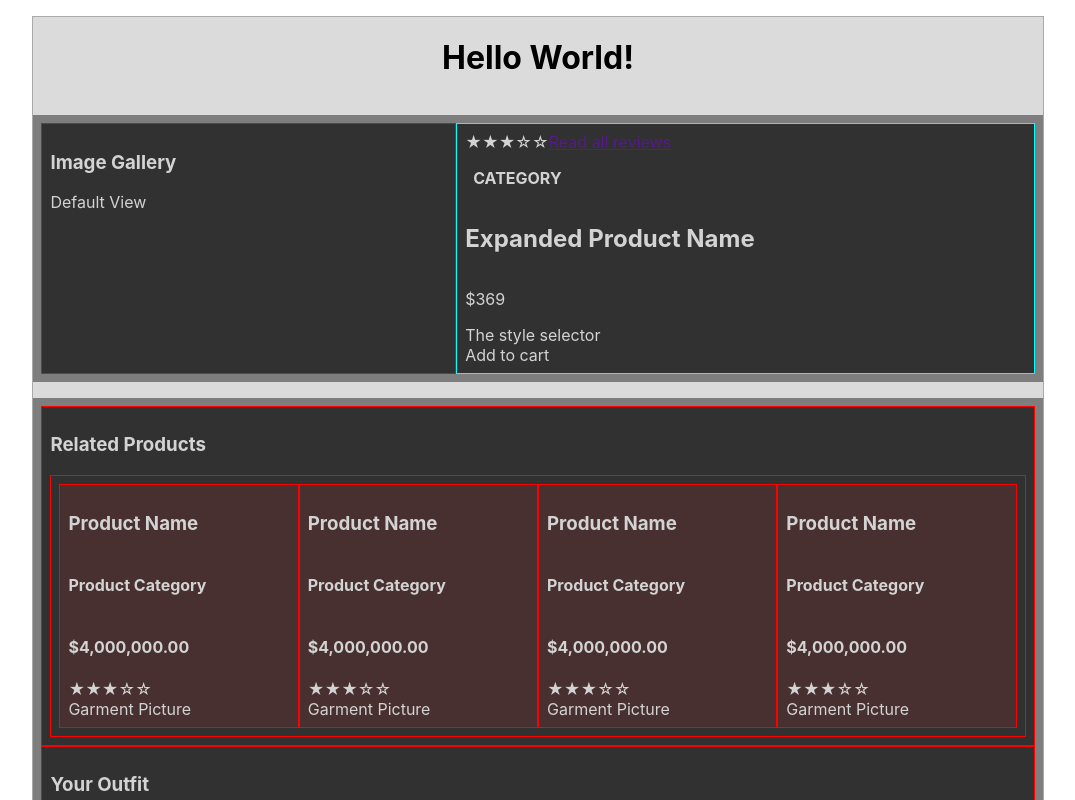
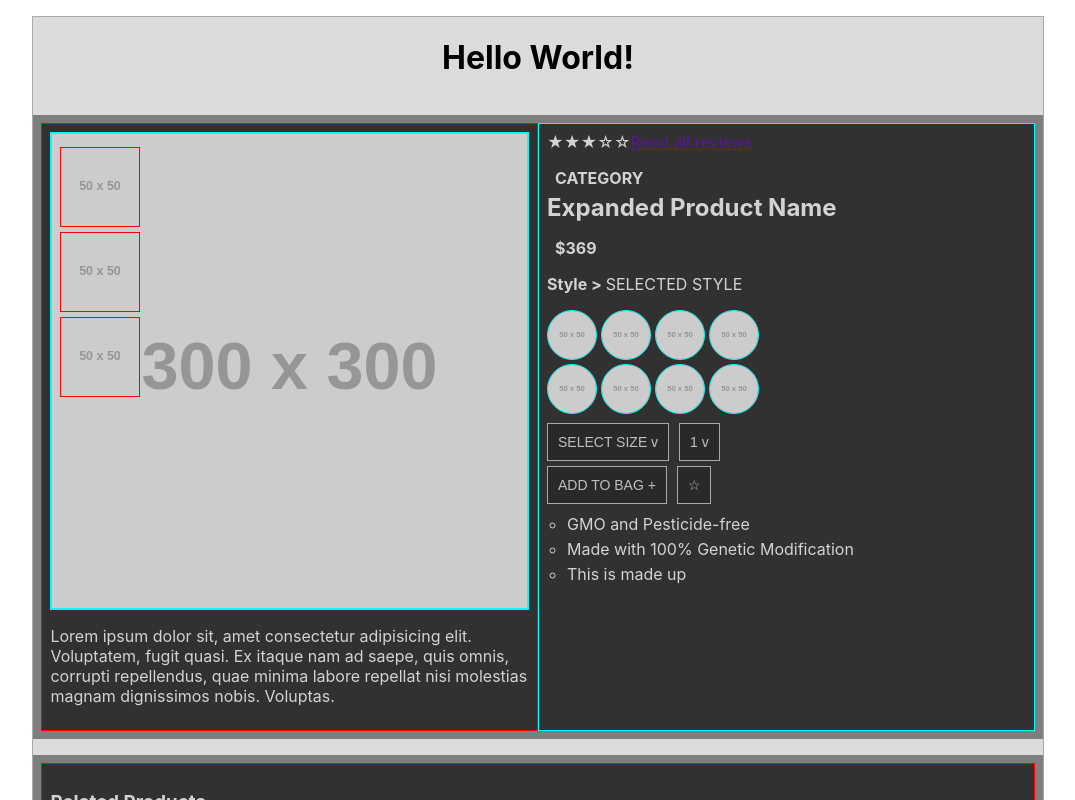
Before and after one commit to derivatively-dynamos/aix-en-provence, a React app: page / in a window 1280 px wide. Shown: the top 800 px of the page, without its empty margins (102-1177 px from the left). Built offline with nearby package versions, Linux system fonts and the light colour scheme.

Commit message:
Construct basic skeleton for the overview

```diff
--- a/src/components/overview/image-gallery/DefaultView.jsx
+++ b/src/components/overview/image-gallery/DefaultView.jsx
@@ -1,7 +1,27 @@
 import React from "react";
+import styled from "styled-components";
+import ThumbnailList from "./ThumbnailList";
 
 const DefaultView = () => (
-  <div>Default View</div>
+  <Container>
+    <MainImage src="https://via.placeholder.com/300"/>
+    <ThumbnailList/>
+    <P>Lorem ipsum dolor sit, amet consectetur adipisicing elit. Voluptatem, fugit quasi. Ex itaque nam ad saepe, quis omnis, corrupti repellendus, quae minima labore repellat nisi molestias magnam dignissimos nobis. Voluptas.</P>
+  </Container>
 )
 
+const Container = styled.div`
+  display: flex;
+  flex-direction: column;
+  flex: 1;
+  position: relative;
+`
+const MainImage = styled.img`
+  border: 2px solid cyan;
+  flex: 1;
+`
+const P = styled.p`
+
+`
+
 export default DefaultView;
--- a/src/components/overview/image-gallery/ImageGallery.jsx
+++ b/src/components/overview/image-gallery/ImageGallery.jsx
@@ -4,7 +4,6 @@ import styled from "styled-components";
 
 const ImageGallery = () => (
   <Container>
-    <h3>Image Gallery</h3>
     <DefaultView/>
   </Container>
 )
@@ -12,7 +11,7 @@ const ImageGallery = () => (
 const Container = styled.section`
   display: flex;
   flex-direction: column;
-  flex-grow: 1;
+  flex: 1;
   background-color: #313131;
   color: lightgray;
   padding: .5em;
--- /dev/null
+++ b/src/components/overview/image-gallery/ThumbnailList.jsx
@@ -0,0 +1,29 @@
+import React from "react";
+import styled from "styled-components";
+
+const ThumbnailList = () => (
+  <Ul>
+    <Icon src="https://via.placeholder.com/50"/>
+    <Icon src="https://via.placeholder.com/50"/>
+    <Icon src="https://via.placeholder.com/50"/>
+  </Ul>
+)
+const Ul = styled.ul`
+  padding: 0;
+  margin: 0;
+  display: flex;
+  flex-direction: column;
+  position: absolute;
+  top: 10px;
+  left: 10px;
+`
+const Icon = styled.img`
+  height: 80px;
+  width: 80px;
+  border: 1px solid red;
+  background: gray;
+  margin-right: 4px;
+  margin-top: 5px;
+  `
+
+export default ThumbnailList;
--- a/src/components/overview/product-details/AddToCart.jsx
+++ b/src/components/overview/product-details/AddToCart.jsx
@@ -1,7 +1,28 @@
 import React from "react";
+import styled from "styled-components";
 
 const AddToCart = () => (
-  <div>Add to cart</div>
+  <div>
+    <div>
+      <Button>SELECT SIZE v</Button>
+      <Button>1  v</Button>
+    </div>
+    <div>
+      <Button>ADD TO BAG   +</Button>
+      <Button>☆</Button>
+    </div>
+  </div>
 )
 
+const Button = styled.button`
+  border-radius: 0;
+  border: 1px solid darkgray;
+  background-color: #292929;
+  color: #c0c0c0;
+  font-size: 14px;
+  padding: 10px;
+  margin-right: 10px;
+  margin-top: 5px;
+`
+
 export default AddToCart;
--- /dev/null
+++ b/src/components/overview/product-details/InfoList.jsx
@@ -0,0 +1,31 @@
+import React from "react";
+import styled from "styled-components";
+
+const InfoList = () => (
+  <Ul>
+    <Li>
+      GMO and Pesticide-free
+    </Li>
+    <Li>
+      Made with 100% Genetic Modification
+    </Li>
+    <Li>
+      This is made up
+    </Li>
+  </Ul>
+)
+
+const Li = styled.li`
+  list-style-type: circle;
+  margin: 0;
+  padding: 0;
+  margin-top: 5px;
+`
+const Ul = styled.ul`
+  margin: 0;
+  padding: 0;
+  margin-left: 20px;
+  margin-top: 5px;
+`
+
+export default InfoList;
--- a/src/components/overview/product-details/ProductDetails.jsx
+++ b/src/components/overview/product-details/ProductDetails.jsx
@@ -3,19 +3,21 @@ import styled from "styled-components";
 import AddToCart from "./AddToCart";
 import ProductInformation from "./ProductInformation";
 import StyleSelector from "./StyleSelector";
+import InfoList from "./InfoList";
 
 const ProductDetails = () => (
   <Container>
     <ProductInformation/>
     <StyleSelector/>
     <AddToCart />
+    <InfoList />
   </Container>
 )
 
 const Container = styled.section`
   display: flex;
   flex-direction: column;
-  flex-grow: 1;
+  flex: 1;
   background-color: #313131;
   color: lightgray;
   padding: .5em;
--- a/src/components/overview/product-details/ProductInformation.jsx
+++ b/src/components/overview/product-details/ProductInformation.jsx
@@ -10,13 +10,17 @@ const ProductInformation = () => (
       <div><a href="">Read all reviews</a></div>
     </Row>
     <H4>CATEGORY</H4>
-    <h2>Expanded Product Name</h2>
-    <p>$369</p>
+    <H2>Expanded Product Name</H2>
+    <H4>$369</H4>
   </Col>
 )
 
 const H4 = styled.h4`
-  margin: 1em .5em;
+  margin: 1em 0 0 .5em;
+`
+const H2 = styled.h2`
+  margin-top: 5px;
+  margin-bottom: 0px;
 `
 
 
--- a/src/components/overview/product-details/StyleSelector.jsx
+++ b/src/components/overview/product-details/StyleSelector.jsx
@@ -1,7 +1,31 @@
 import React from "react";
+import styled from "styled-components";
+
 
 const StyleSelector = () => (
-  <div>The style selector</div>
+  <div>
+    <Div><strong>Style > </strong> SELECTED STYLE</Div>
+    <div>{IconRow}</div>
+    <div>{IconRow}</div>
+  </div>
 )
 
+const Div = styled.div`
+  margin: 1em 0;
+  `
+
+const Icon = styled.img`
+  border-radius: 50%;
+  height: 50px;
+  width: 50px;
+  border: 1px solid cyan;
+  background: gray;
+  margin-right: 4px;
+  `
+
+const IconRow = [];
+for(let i = 0; i < 4; i++) {
+  IconRow.push(<Icon key={i} src="https://via.placeholder.com/50"/>);
+}
+
 export default StyleSelector;
```
